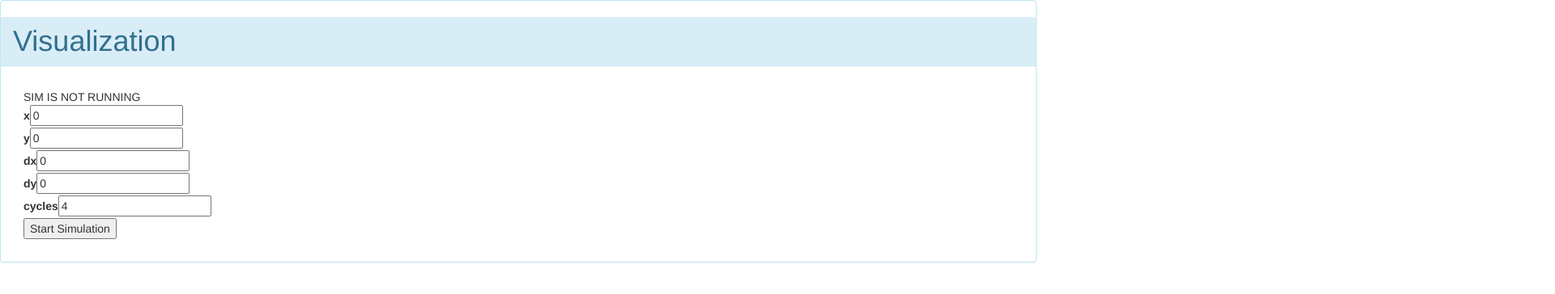
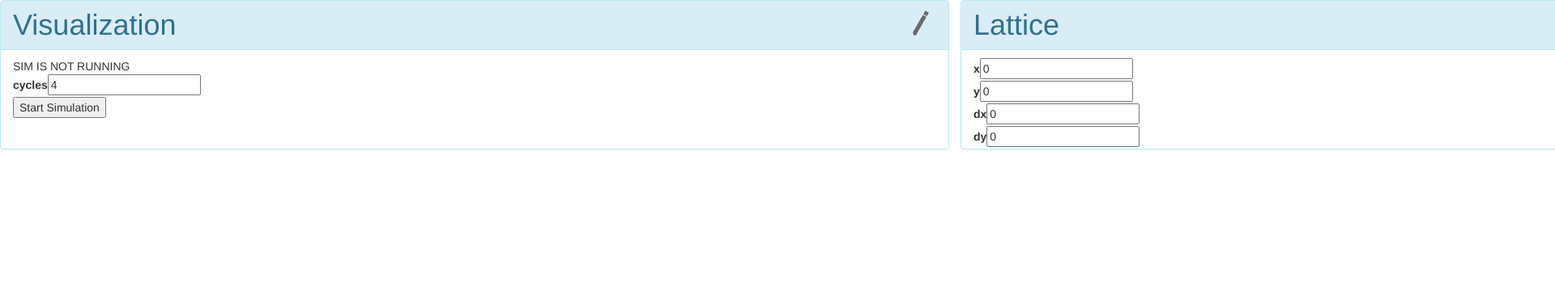
Before and after one commit to radiasoft/reactapp, a plain HTML site: page index.html in a window 1280 px wide. Shown: the top 364 px of the page at 81% size, 1920 px wide, since content can reach past the window. Drawn offline with nearby package versions, Linux system fonts and the light colour scheme.

Commit message:
grid of panels and modal notes

```diff
--- a/app.css
+++ b/app.css
@@ -5,16 +5,11 @@
 
 .topnav button {
   float: left;
-  color: ##b0b0b0;
+  color: #b0b0b0;
   text-align: center;
   padding: 14px 16px;
   text-decoration: none;
   font-size: 17px;
-}
-
-.panel-content {
-  margin: 1em;
-  padding: 1em;
 }
 
 .topnav button.active {
@@ -24,6 +19,45 @@
 
 .hide {
   display: none;
+}
+
+.my-grid {
+  display: grid;
+  grid-template-columns: 1fr 1fr;
+  gap: 1em;
+}
+
+.panel-heading {
+  margin-top: 0em;
+}
+
+.pencil {
+  float: right;
+  width: 5px ;
+  height: 25px ;
+  background: dimgray ;
+  transform: rotate(30deg);
+  margin-right: .5em;
+  margin-top: .2em;
+  cursor: pointer;
+}
+.pencil::before {
+  content: "" ;
+  position: absolute ;
+  width: 5px ;
+  height: 5px ;
+  background: dimgray ;
+  top: -6.5px ;
+}
+.pencil::after {
+  content: "" ;
+  position: absolute ;
+  width: 4px ;
+  height: 4px ;
+  background: dimgray ;
+  left: .5px ;
+  bottom: -2px ;
+  transform: rotate(45deg);
 }
 
 .show {
--- a/app.js
+++ b/app.js
@@ -6,13 +6,15 @@ const appStateSlice = RTK.createSlice({
       result: false,
       model: {
         visualization: {
+            cycles: 4,
+            useTwiss: false
+        },
+        lattice: {
             x: 0,
             y: 0,
             dx: 0,
             dy: 0,
-            cycles: 4,
-            useTwiss: false
-        },
+        }
       }
     },
     reducers: {
@@ -22,6 +24,8 @@ const appStateSlice = RTK.createSlice({
       simulation: (state, action) =>{
         if (action.payload) {
             state.result = action.payload.result;
+            state.simState = 'OFF';
+            return;
         }
         if (state.simState == 'OFF') {
             state.simState = 'ON';
@@ -62,8 +66,8 @@ const e = (type, props, children) => React.createElement(type, props, children)
 
 function runSimulation(state) {
     setTimeout(() => {
-        const v = state.model.visualization;
-        const r = Number(v.x) + Number(v.y) + Number(v.dx) + Number(v.dy);
+        const l = state.model.lattice;
+        const r = Number(l.x) + Number(l.y) + Number(l.dx) + Number(l.dy);
         appState.dispatch(appStateSlice.actions.simulation({result: r}));
     }, Number(state.model.visualization.cycles) * 1000);
 }
@@ -171,7 +175,9 @@ function SimulationStartButton() {
                 key: '1',
                 onClick: () => {
                     dispatch(appStateSlice.actions.simulation());
+                    if (appState.getState().simState == 'ON') {
                         runSimulation(appState.getState());
+                    }
                     console.log(appState.getState());
                 }
             },
@@ -201,7 +207,46 @@ function SimStatus() {
       )
 }
 
-function createPanel(children) {
+function createModal(props) {
+    return function () {
+        return e(
+            'button',
+            null,
+            'MODAL CONTENT'
+        ) // TODO (gurhar1133): translate this into jsx'less react: (or try CSS modal, might fit better)
+          //     * OPTIONS:
+          //         - https://sabe.io/tutorials/how-to-create-modal-popup-box
+          //         - https://css-tricks.com/considerations-styling-modal/
+                // <!-- Button trigger modal -->
+                // <button type="button" class="btn btn-primary" data-toggle="modal" data-target="#exampleModal">
+                // Launch demo modal
+                // </button>
+
+                // <!-- Modal -->
+                // <div class="modal fade" id="exampleModal" tabindex="-1" role="dialog" aria-labelledby="exampleModalLabel" aria-hidden="true">
+                // <div class="modal-dialog" role="document">
+                //     <div class="modal-content">
+                //     <div class="modal-header">
+                //         <h5 class="modal-title" id="exampleModalLabel">Modal title</h5>
+                //         <button type="button" class="close" data-dismiss="modal" aria-label="Close">
+                //         <span aria-hidden="true">&times;</span>
+                //         </button>
+                //     </div>
+                //     <div class="modal-body">
+                //         ...
+                //     </div>
+                //     <div class="modal-footer">
+                //         <button type="button" class="btn btn-secondary" data-dismiss="modal">Close</button>
+                //         <button type="button" class="btn btn-primary">Save changes</button>
+                //     </div>
+                //     </div>
+                // </div>
+                // </div>
+
+    }
+}
+
+function createPanel(title, children) {
     return function Panel() {
         return  e(
                     'div',
@@ -210,9 +255,22 @@ function createPanel(children) {
                         e(
                             'h1',
                             {key: 'panelHeading', className: 'panel-heading'},
-                            'Visualization'
+                            [
+                                title,
+                                e('div', {className: 'pencil', toggle: 'modal', target: '#exampleModal'}, '')
+                            ]
+
                         ),
-                        e('div', {className: 'panel-content'}, children),
+                        e('div', {className: 'container'}, children),
+                        e(
+                            'div',
+                            {id: 'exampleModal', role: 'dialog'},
+                            // e(
+                            //     'button',
+                            //     {className: 'btn btn-primary', dismiss: 'modal'},
+                            //     'Button inside'
+                            // )
+                        )
                     ]
         )
       }
@@ -236,20 +294,36 @@ root.render(
         {store: appState},
         [
             e(
+                'div',
+                {className: 'my-grid'},
+                [
+                    e(
                         createPanel( // Another example of wrapping funcional components to pass props, note how createPanel(elems) returns a function to e()
+                            'Visualization',
                             [
                                 e(SimStatus, {key: '123'}),
-                    editorField({modelKey: 'visualization', fieldName: 'x'}),
-                    editorField({modelKey: 'visualization', fieldName: 'y'}),
-                    editorField({modelKey: 'visualization', fieldName: 'dx'}),
-                    editorField({modelKey: 'visualization', fieldName: 'dy'}),
                                 editorField({modelKey: 'visualization', fieldName: 'cycles'}),
                                 e(SimulationStartButton, {key: '345'}),
                                 e(SimResult)
                             ]
+                        ),
+                    ),
+                    e(
+                        createPanel(
+                            'Lattice',
+                            [
+                                editorField({modelKey: 'lattice', fieldName: 'x'}),
+                                editorField({modelKey: 'lattice', fieldName: 'y'}),
+                                editorField({modelKey: 'lattice', fieldName: 'dx'}),
+                                editorField({modelKey: 'lattice', fieldName: 'dy'}),
+                            ]
                         )
-        ),
+                    )
                 ]
+            )
+
+        ]
+    )
+
 
 )
-)
```
Lines whose indentation alone changed are shown as unchanged.
